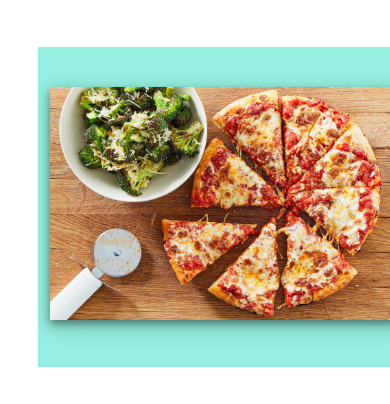
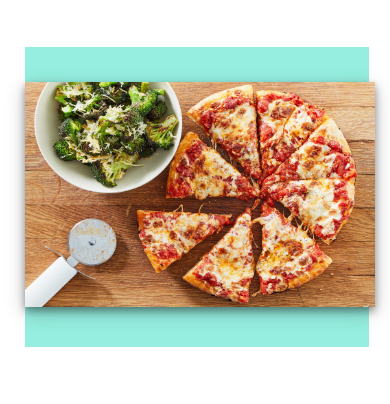
Before and after one commit to laceymorganw/Simple-Recipes, a plain HTML site: page index.html in a window 390 px wide. Shown: the part 642-1046 px from the top of the page. Drawn offline with Linux system fonts and the light colour scheme.

Commit message:
Add files via upload

```diff
--- a/css/style.css
+++ b/css/style.css
@@ -89,7 +89,7 @@
     leaving no white space*/
     background-color: rgb(1, 128, 106);
     border-top: 5px solid rgb(247, 177, 188);
-    bottom: 0; /*positions the footer at bottom of the screen*/
+    bottom: 0; /*Positions the footer at bottom of the screen*/
 }
 
 table {
@@ -167,9 +167,11 @@
     padding: 10px;
 }
 
-@media only screen and (max-width: 1200px) {
+@media screen and (max-width: 1200px) {
     .column {
-        width: 90%;
+        width: 100%;
+        padding: 0px;
+        margin-left: -13px; /*Centers each column on the screen*/
     }
 }
 
@@ -190,28 +192,26 @@
 }
 
 /*Mobile size screens*/
-@media only screen and (max-width: 600px) {
-    #recipes.column {
+@media screen and (max-width: 600px) {
+    /*#recipes.column {
         height: 500px;
-    }
+    }*/
     .column img:nth-child(-n + 7) {
         width: 350px;
         height: 225px;
-        box-shadow: 0 4px 8px rgba(0, 0, 0, 0.4), 0 6px 20px 0 rgba(0, 0, 0, 0.2);
     }
 
     .recipe-container {
         width: 350px;
         height: 225px;
     }
-
 }
 
 .recipe-card-background {
     background-color: rgb(149, 238, 223);
 }
 
-/*Atlernates the blue tile background*/
+/*Alternates the blue tile background on smaller screen sizes*/
 @media only screen and (max-width: 1200px) {
     #pork {
         background-color: rgb(255, 255, 255);
@@ -239,44 +239,40 @@
 
 /*Sets margin left to 0 because it is not needed on a
 small screen and centers the text*/
-@media only screen and (max-width: 1200px) {
-    #featured-main-text{
+@media screen and (max-width: 1200px) {
+    #featured-main-text {
         margin-left: 0;
     }
 }
 
 /*Specifically styles the img tag nested within the div elements of #featured
 and .recipe-container in the Featured Recipe section*/
-#featured .column img {
-    width: 700px;
-    height: auto; /*Automatically calculates the image height based on the width input*/
-    margin-left: -100px;
-    margin-top: -20px; /*Margin left and top will override previous margin
+@media screen and (min-width: 1500px) {
+    #featured .column img {
+        width: 700px;
+        height: auto; /*Automatically calculates the image height based on the width input*/
+        margin-left: -100px;
+        margin-top: -20px; /*Margin left and top will override previous margin
     styling from the .recipe-container class selector*/
+    }
 }
 
-@media only screen and (max-width: 1500px) {
+/*Adjusts the position of the featured image to be centered on the screen when the width is 1499px or less*/
+@media screen and (max-width: 1499px) {
     #featured .column img {
-        width: 500px;
-        height: auto;
-        margin-top: 25px;
-        margin-left: 1px;
+        margin-left: 0px;
+        margin-top: 40px;
     }
 }
 
 @media only screen and (max-width: 600px) {
-    #featured .column img {
-        width: 350px;
-        height: auto;
-        margin-left: 2px;
-        margin-top: -70px;
-    }
     #featured .recipe-card-background {
         height: 300px;
     }
+    #featured .column img {
+        margin-top: -65px;
+    }
 }
-
-
 #featured-button {
     display: block; /*Positions the recipe button on its own line from the other elements within the div*/
     margin: 60px auto 0px;
@@ -326,7 +322,7 @@
     background-color: rgb(149, 238, 223);
     border: 2px solid white;
     transform: rotateY(
-        -180deg
+        180deg
     ); /*Subtracts another 180 degrees from the
     -180 degrees it moved to previously so the text can be read properly*/
 }
@@ -335,11 +331,14 @@
     padding-top: 70px;
 }
 
-@media only screen and (max-width: 600px){
+
+@media only screen and (max-width: 600px) {
     .text-container {
         padding-top: 0px;
     }
 }
+
+
 
 /*RECIPE BUTTON*/
 input[type="button"] {
```
